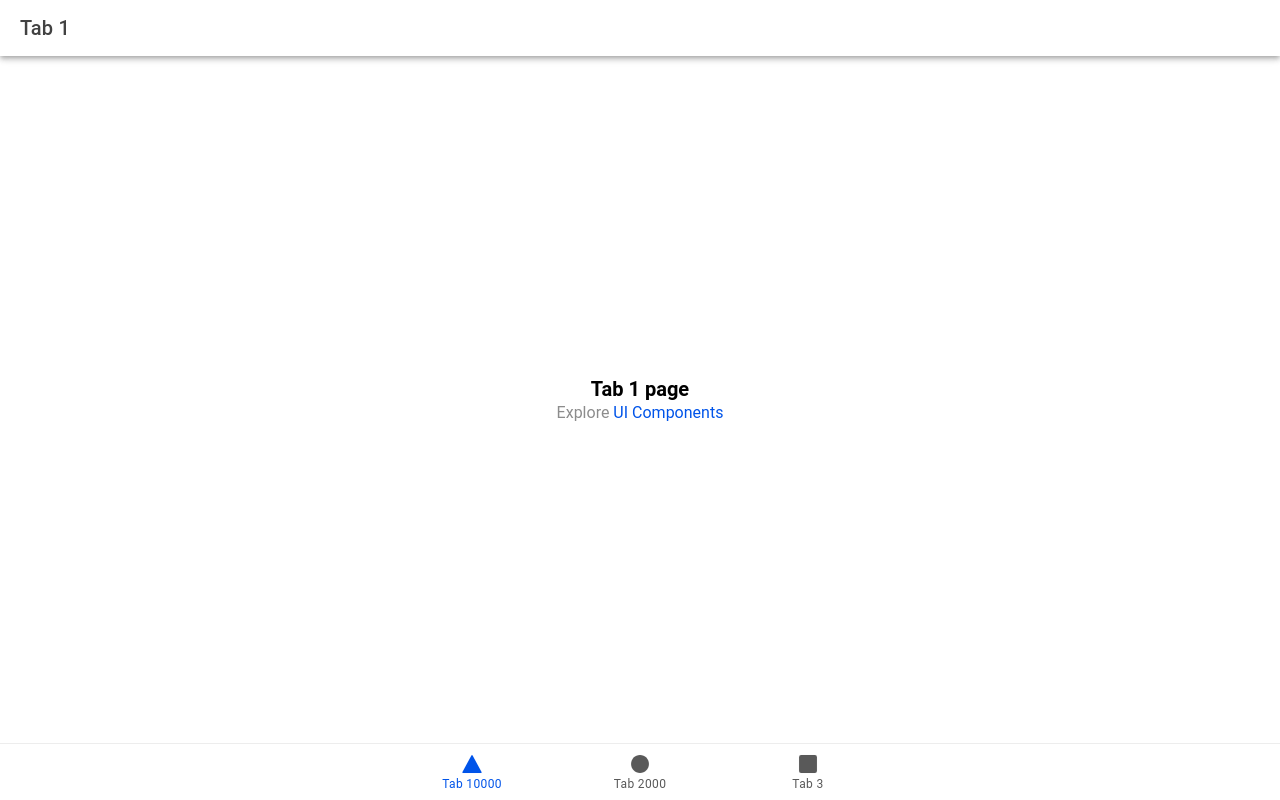
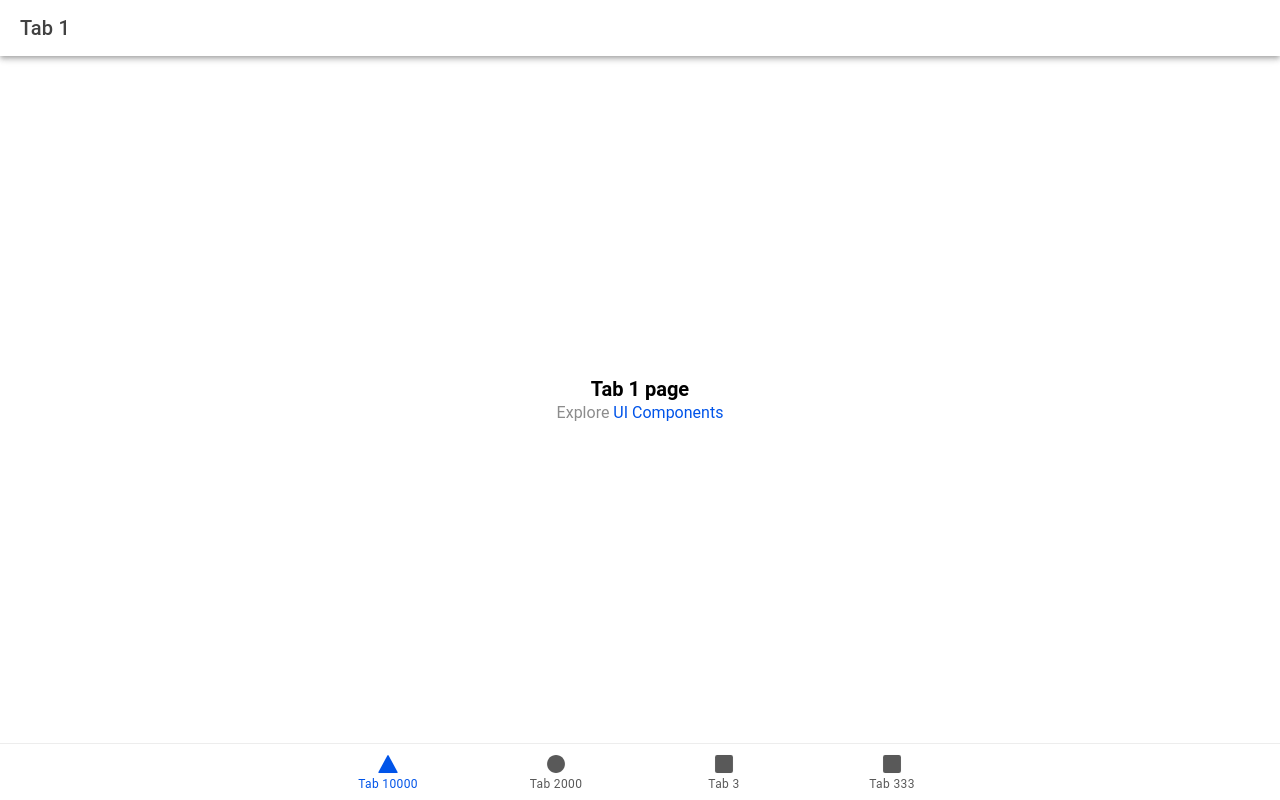
Before and after one commit to domirs/ionic-release-please, a React (Vite) app: page /tab1 in a window 1280 px wide. Built offline with nearby package versions, Linux system fonts and the light colour scheme.

Commit message:
feat: add new tab button
NEO-1234

```diff
--- a/src/App.tsx
+++ b/src/App.tsx
@@ -78,6 +78,10 @@ const App: React.FC = () => (
             <IonIcon aria-hidden="true" icon={square} />
             <IonLabel>Tab 3</IonLabel>
           </IonTabButton>
+          <IonTabButton tab="tab3" href="/tab3">
+            <IonIcon aria-hidden="true" icon={square} />
+            <IonLabel>Tab 333</IonLabel>
+          </IonTabButton>
         </IonTabBar>
       </IonTabs>
     </IonReactRouter>
```
